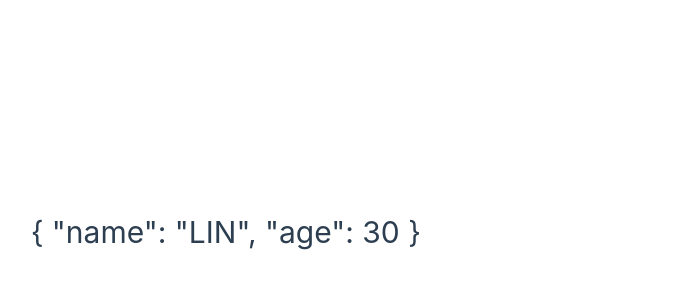
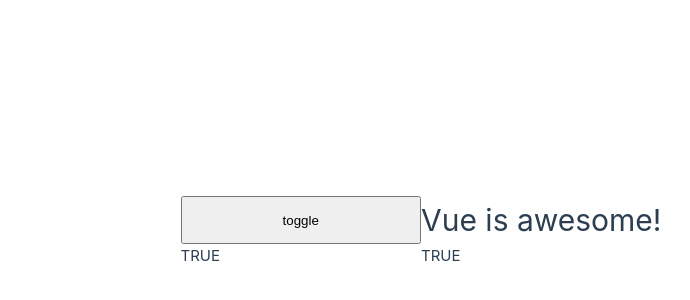
Before and after one commit to jelly-hello-vue/jelly-hello-vue.github.io, a Vue app: page / in a window 1280 px wide. Shown: the part 168-468 px from the top of the page, without its empty margins (219-909 px from the left). Built offline with nearby package versions, Linux system fonts and the light colour scheme.

Commit message:
update App.vue

```diff
--- a/src/App.vue
+++ b/src/App.vue
@@ -2,10 +2,16 @@
 
 import { ref } from 'vue'
 
-const message = ref({name: "LIN", age: 30})
-const name = "LIN"
+const awesome = ref(true)
+</script>
 
-</script>
 <template>
-<h1>{{ message }}</h1>
+<button @click="awesome = !awesome">toggle</button>
+
+<h1 v-if="awesome">Vue is awesome!</h1>
+<h1 v-else>Oh no T T </h1>
+
+<h4 v-if="awesome">TRUE</h4>
+<h4 v-show="awesome">TRUE</h4>
+
 </template>
```
